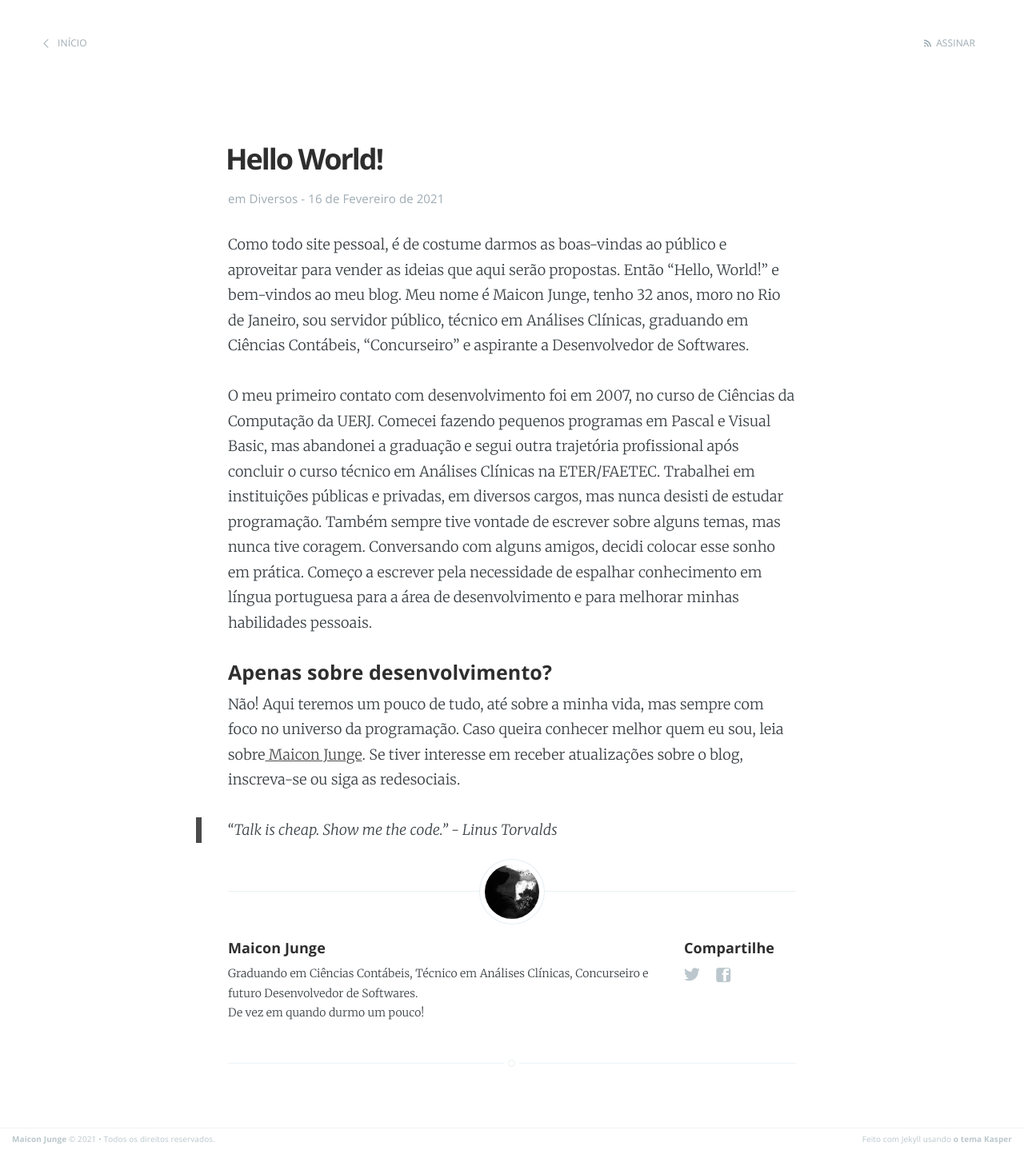
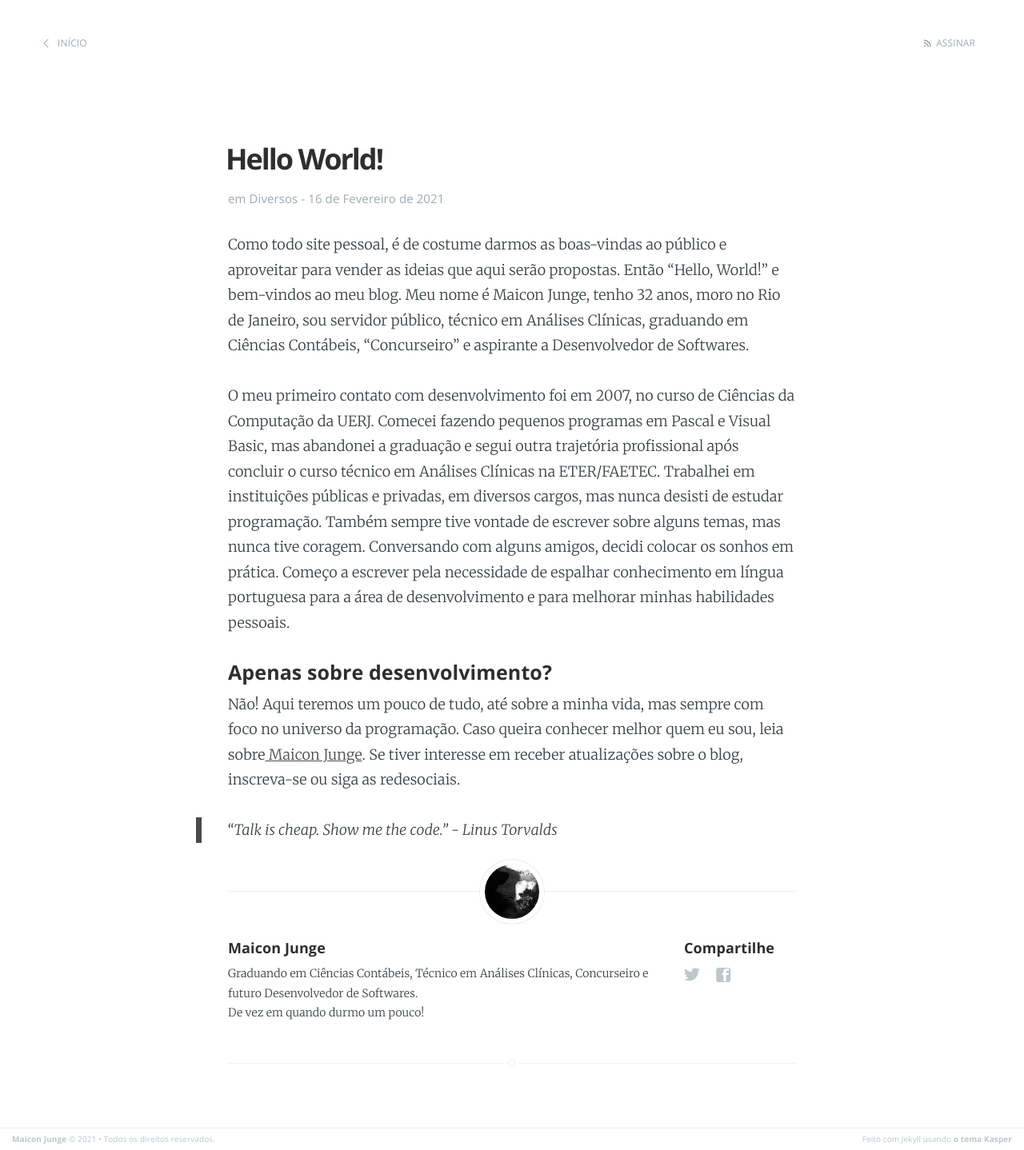
Before and after one commit to MaiconJunge/maiconjunge.github.io, a Jekyll site: the page built from _posts/2021-02-16-hello-world.markdown, in a window 1280 px wide. Shown: the whole page at 80% size. Built offline with Jekyll 4.4.1, drawn with Linux system fonts in a browser that asks for light colours.

Commit message:
Update 2021-02-16-hello-world.markdown

```diff
--- a/_posts/2021-02-16-hello-world.markdown
+++ b/_posts/2021-02-16-hello-world.markdown
@@ -8,7 +8,7 @@ comments: true
 <br>
 Como todo site pessoal, é de costume darmos as boas-vindas ao público e aproveitar para vender as ideias que aqui serão propostas. Então “Hello, World!” e bem-vindos ao meu blog. Meu nome é Maicon Junge, tenho 32 anos, moro no Rio de Janeiro, sou servidor público, técnico em Análises Clínicas, graduando em Ciências Contábeis, "Concurseiro" e aspirante a Desenvolvedor de Softwares.
 
-O meu primeiro contato com desenvolvimento foi em 2007, no curso de Ciências da Computação da UERJ. Comecei fazendo pequenos programas em Pascal e Visual Basic, mas abandonei a graduação e segui outra trajetória profissional após concluir o curso técnico em Análises Clínicas na ETER/FAETEC. Trabalhei em instituições públicas e privadas, em diversos cargos, mas nunca desisti de estudar programação. Também sempre tive vontade de escrever sobre alguns temas, mas nunca tive coragem. Conversando com alguns amigos, decidi colocar esse sonho em prática. Começo a escrever pela necessidade de espalhar conhecimento em língua portuguesa para a área de desenvolvimento e para melhorar minhas habilidades pessoais.
+O meu primeiro contato com desenvolvimento foi em 2007, no curso de Ciências da Computação da UERJ. Comecei fazendo pequenos programas em Pascal e Visual Basic, mas abandonei a graduação e segui outra trajetória profissional após concluir o curso técnico em Análises Clínicas na ETER/FAETEC. Trabalhei em instituições públicas e privadas, em diversos cargos, mas nunca desisti de estudar programação. Também sempre tive vontade de escrever sobre alguns temas, mas nunca tive coragem. Conversando com alguns amigos, decidi colocar os sonhos em prática. Começo a escrever pela necessidade de espalhar conhecimento em língua portuguesa para a área de desenvolvimento e para melhorar minhas habilidades pessoais.
 
 <h4>Apenas sobre desenvolvimento?</h4>
 
```
